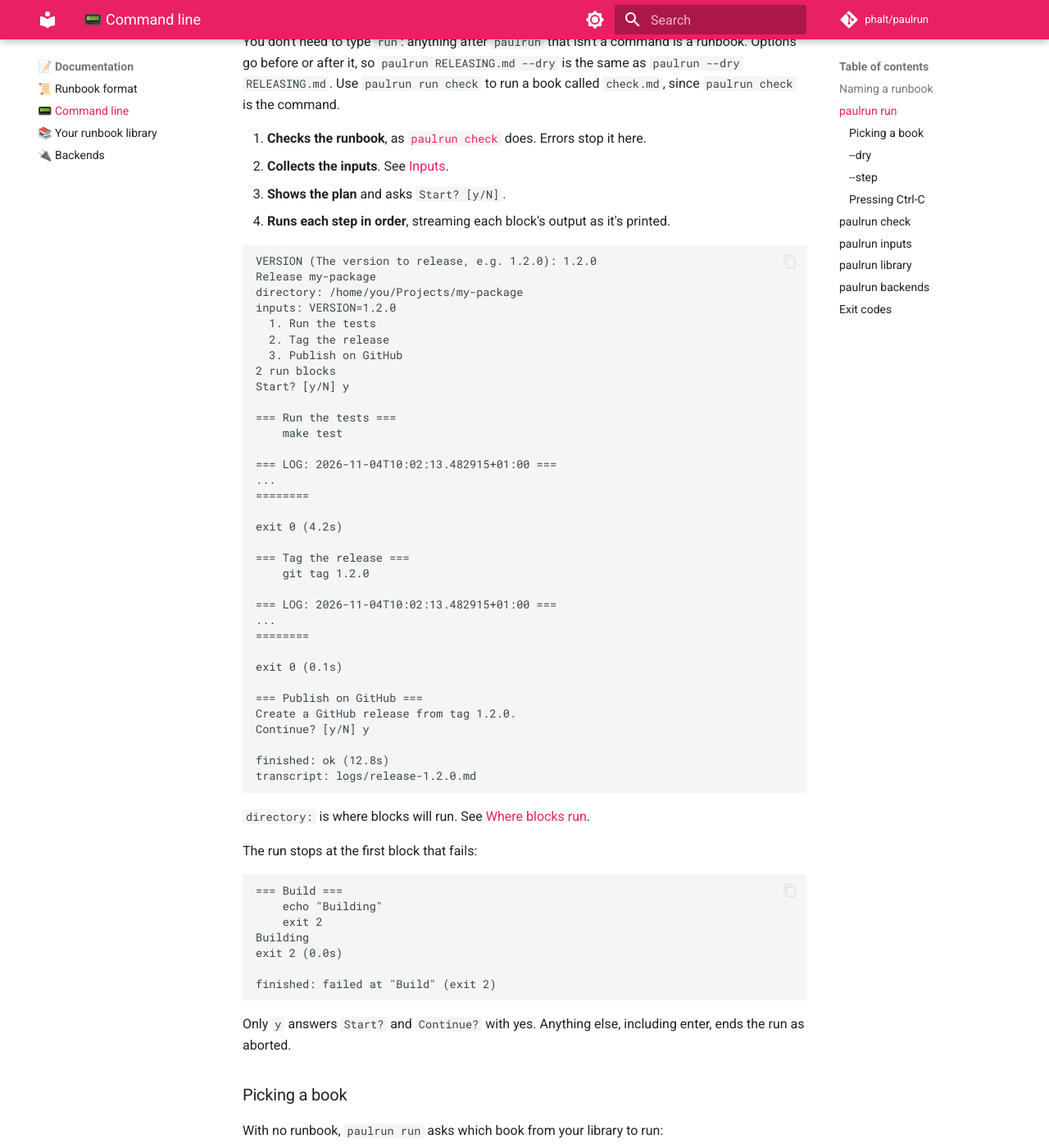
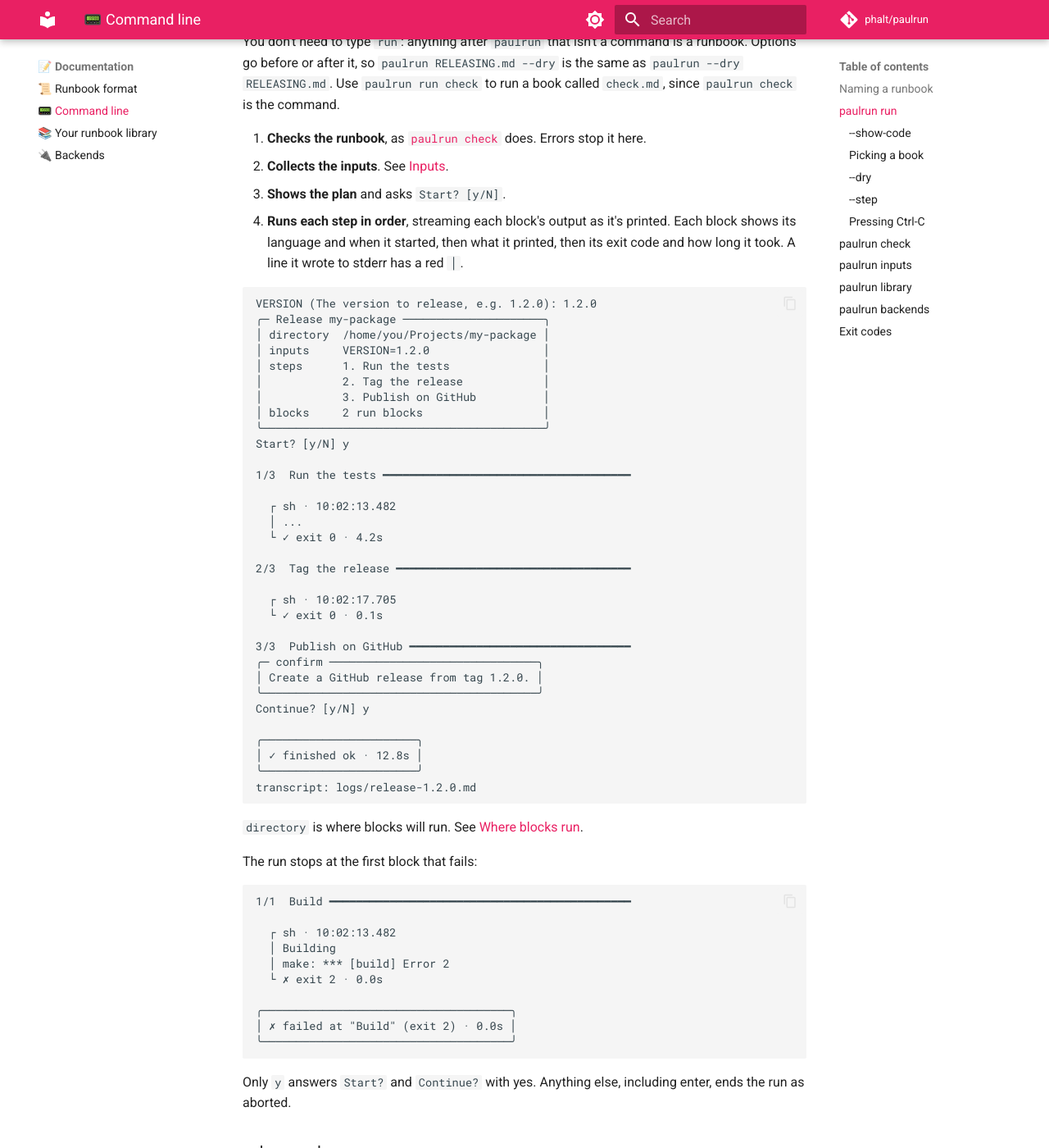
Before and after one commit to phalt/paulrun, an MkDocs documentation site: the page built from docs/cli.md, in a window 1280 px wide and 1400 px high, scrolled down 956 px. Shown: the whole window at 82% size. Built offline with MkDocs 1.6.1 and Material for MkDocs 9.7.7, drawn with Linux system fonts in a browser that asks for light colours; comment, search, counter and statistics services are not loaded; some of the changed text lies outside the part shown.

Commit message:
Show run's output as it now looks in the docs, and add 0.6.0 to the changelog
Co-Authored-By: Claude Opus 5.5 <noreply@anthropic.com>
Claude-Session: https://claude.ai/code/session_01QATENwwCHmVLLHKTwCtboe

````diff
--- a/docs/cli.md
+++ b/docs/cli.md
@@ -1,12 +1,12 @@
 # 📟 Command line
 
 ```sh
-paulrun RUNBOOK [--dry] [--step | --no-step]      # run a runbook
-paulrun run RUNBOOK [--dry] [--step | --no-step]  # the same, in full
-paulrun check RUNBOOK                             # find problems without running anything
-paulrun inputs RUNBOOK                            # list the inputs a runbook needs
-paulrun library                                   # list the books in your runbook library
-paulrun backends                                  # list the languages paulrun can run
+paulrun RUNBOOK [--dry] [--step | --no-step] [--show-code]      # run a runbook
+paulrun run RUNBOOK [--dry] [--step | --no-step] [--show-code]  # the same, in full
+paulrun check RUNBOOK                                           # find problems without running anything
+paulrun inputs RUNBOOK                                          # list the inputs a runbook needs
+paulrun library                                                 # list the books in your runbook library
+paulrun backends                                                # list the languages paulrun can run
 paulrun --version
 ```
 
@@ -42,60 +42,75 @@ You don't need to type `run`: anything after `paulrun` that isn't a command is a
 1. **Checks the runbook**, as [`paulrun check`](#paulrun-check) does. Errors stop it here.
 2. **Collects the inputs**. See [Inputs](runbook-format.md#inputs).
 3. **Shows the plan** and asks `Start? [y/N]`.
-4. **Runs each step in order**, streaming each block's output as it's printed.
+4. **Runs each step in order**, streaming each block's output as it's printed. Each block shows its language and when it started, then what it printed, then its exit code and how long it took. A line it wrote to stderr has a red `│`.
 
 ```
 VERSION (The version to release, e.g. 1.2.0): 1.2.0
-Release my-package
-directory: /home/you/Projects/my-package
-inputs: VERSION=1.2.0
-  1. Run the tests
-  2. Tag the release
-  3. Publish on GitHub
-2 run blocks
+╭─ Release my-package ─────────────────────╮
+│ directory  /home/you/Projects/my-package │
+│ inputs     VERSION=1.2.0                 │
+│ steps      1. Run the tests              │
+│            2. Tag the release            │
+│            3. Publish on GitHub          │
+│ blocks     2 run blocks                  │
+╰──────────────────────────────────────────╯
 Start? [y/N] y
 
-=== Run the tests ===
-    make test
+1/3  Run the tests ━━━━━━━━━━━━━━━━━━━━━━━━━━━━━━━━━━━━━
 
-=== LOG: 2026-11-04T10:02:13.482915+01:00 ===
-...
-========
+  ┌ sh · 10:02:13.482
+  │ ...
+  └ ✓ exit 0 · 4.2s
 
-exit 0 (4.2s)
+2/3  Tag the release ━━━━━━━━━━━━━━━━━━━━━━━━━━━━━━━━━━━
 
-=== Tag the release ===
-    git tag 1.2.0
+  ┌ sh · 10:02:17.705
+  └ ✓ exit 0 · 0.1s
 
-=== LOG: 2026-11-04T10:02:13.482915+01:00 ===
-...
-========
-
-exit 0 (0.1s)
-
-=== Publish on GitHub ===
-Create a GitHub release from tag 1.2.0.
+3/3  Publish on GitHub ━━━━━━━━━━━━━━━━━━━━━━━━━━━━━━━━━
+╭─ confirm ───────────────────────────────╮
+│ Create a GitHub release from tag 1.2.0. │
+╰─────────────────────────────────────────╯
 Continue? [y/N] y
 
-finished: ok (12.8s)
+╭───────────────────────╮
+│ ✓ finished ok · 12.8s │
+╰───────────────────────╯
 transcript: logs/release-1.2.0.md
 ```
 
-`directory:` is where blocks will run. See [Where blocks run](runbook-format.md#where-blocks-run).
+`directory` is where blocks will run. See [Where blocks run](runbook-format.md#where-blocks-run).
 
 The run stops at the first block that fails:
 
 ```
-=== Build ===
-    echo "Building"
-    exit 2
-Building
-exit 2 (0.0s)
+1/1  Build ━━━━━━━━━━━━━━━━━━━━━━━━━━━━━━━━━━━━━━━━━━━━━
 
-finished: failed at "Build" (exit 2)
+  ┌ sh · 10:02:13.482
+  │ Building
+  │ make: *** [build] Error 2
+  └ ✗ exit 2 · 0.0s
+
+╭─────────────────────────────────────╮
+│ ✗ failed at "Build" (exit 2) · 0.0s │
+╰─────────────────────────────────────╯
 ```
 
 Only `y` answers `Start?` and `Continue?` with yes. Anything else, including enter, ends the run as aborted.
+
+### --show-code
+
+Shows each block's code above what it printed:
+
+```
+  ┌ sh · 10:02:13.482
+  │ echo "Building"
+  ├ output
+  │ Building
+  └ ✓ exit 0 · 0.0s
+```
+
+`--dry` always shows the code.
 
 ### Picking a book
 
@@ -124,25 +139,36 @@ paulrun --dry RELEASING.md
 
 ```
 VERSION (The version to release, e.g. 1.2.0): 1.2.0
-Release my-package
-directory: /home/you/Projects/my-package
-inputs: VERSION=1.2.0
-  1. Run the tests
-  2. Tag the release
-  3. Publish on GitHub
-2 run blocks
+╭─ Release my-package ─────────────────────╮
+│ directory  /home/you/Projects/my-package │
+│ inputs     VERSION=1.2.0                 │
+│ steps      1. Run the tests              │
+│            2. Tag the release            │
+│            3. Publish on GitHub          │
+│ blocks     2 run blocks                  │
+╰──────────────────────────────────────────╯
 dry run: nothing will be run
 
-=== Run the tests ===
-    make test
+1/3  Run the tests ━━━━━━━━━━━━━━━━━━━━━━━━━━━━━━━━━━━━━
 
-=== Tag the release ===
-    git tag 1.2.0
+  ┌ sh
+  │ make test
+  └ not run
 
-=== Publish on GitHub ===
-Create a GitHub release from tag 1.2.0.
+2/3  Tag the release ━━━━━━━━━━━━━━━━━━━━━━━━━━━━━━━━━━━
 
-finished: dry run, nothing was run
+  ┌ sh
+  │ git tag 1.2.0
+  └ not run
+
+3/3  Publish on GitHub ━━━━━━━━━━━━━━━━━━━━━━━━━━━━━━━━━
+╭─ confirm ───────────────────────────────╮
+│ Create a GitHub release from tag 1.2.0. │
+╰─────────────────────────────────────────╯
+
+╭──────────────────────────╮
+│ dry run, nothing was run │
+╰──────────────────────────╯
 ```
 
 ### --step
@@ -154,27 +180,25 @@ paulrun --step RELEASING.md
 ```
 
 ```
-=== Build ===
-    echo "Building"
+1/2  Build ━━━━━━━━━━━━━━━━━━━━━━━━━━━━━━━━━━━━━━━━━━━━━
 
-Run this block? [y]es / [s]kip / [q]uit y
+  ┌ sh · 10:02:13.482
+  ├ Run this block? [y]es / [s]kip / [q]uit y
+  │ Building
+  └ ✓ exit 0 · 0.0s
 
-=== LOG: 2026-11-04T10:02:13.482915+01:00 ===
-Building
-========
+2/2  Publish ━━━━━━━━━━━━━━━━━━━━━━━━━━━━━━━━━━━━━━━━━━━
 
-exit 0 (0.0s)
+  ┌ sh · 10:02:13.486
+  ├ Run this block? [y]es / [s]kip / [q]uit s
+  └ ↷ skipped
 
-=== Publish ===
-    echo "Publishing"
-
-Run this block? [y]es / [s]kip / [q]uit s
-skipped
-
-finished: ok (0.0s)
+╭──────────────────────╮
+│ ✓ finished ok · 0.0s │
+╰──────────────────────╯
 ```
 
-`y` runs the block, `s` skips it, and `q` ends the run as aborted. With `--dry`, `--step` does nothing, since nothing runs.
+`y` runs the block, `s` skips it, and `q` ends the run as aborted. The code isn't shown unless you add `--show-code`. With `--dry`, `--step` does nothing, since nothing runs.
 
 A runbook that should always be run this way can set [`step: true`](runbook-format.md#frontmatter) in its frontmatter, so you don't need to remember `--step`. To run one of those straight through, pass `--no-step`.
 
@@ -182,7 +206,7 @@ A runbook that should always be run this way can set [`step: true`](runbook-form
 
 - A running block gets the Ctrl-C too, and paulrun waits for it to stop.
 - If a block ignores it, press Ctrl-C again to stop the block and everything it started.
-- The run ends as `finished: interrupted at "<step>"`.
+- The run ends as `✗ interrupted at "<step>"`.
 
 ## paulrun check
 
````
Also changed, not shown: CHANGELOG.md (+12 -0 lines), docs/CHANGELOG.md (+12 -0 lines), docs/index.md (+23 -25 lines), docs/library.md (+1 -1 lines), 1 other file.
